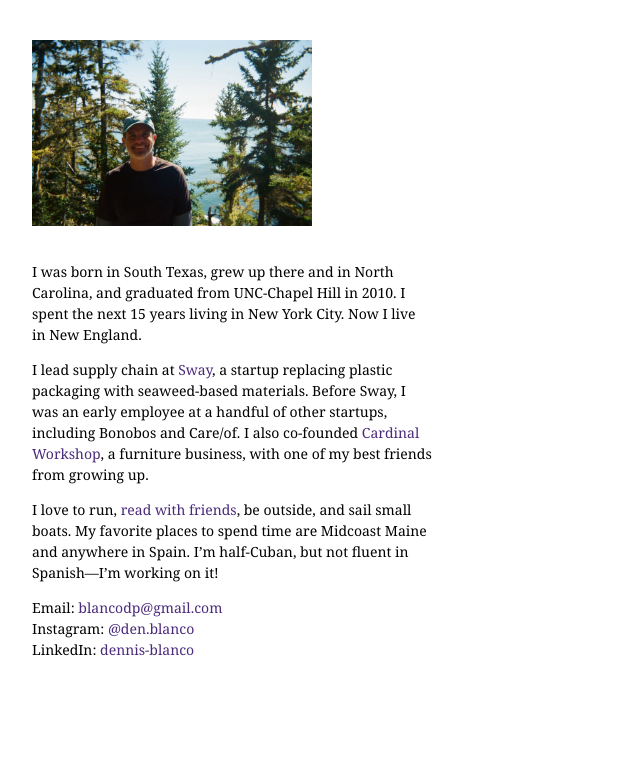
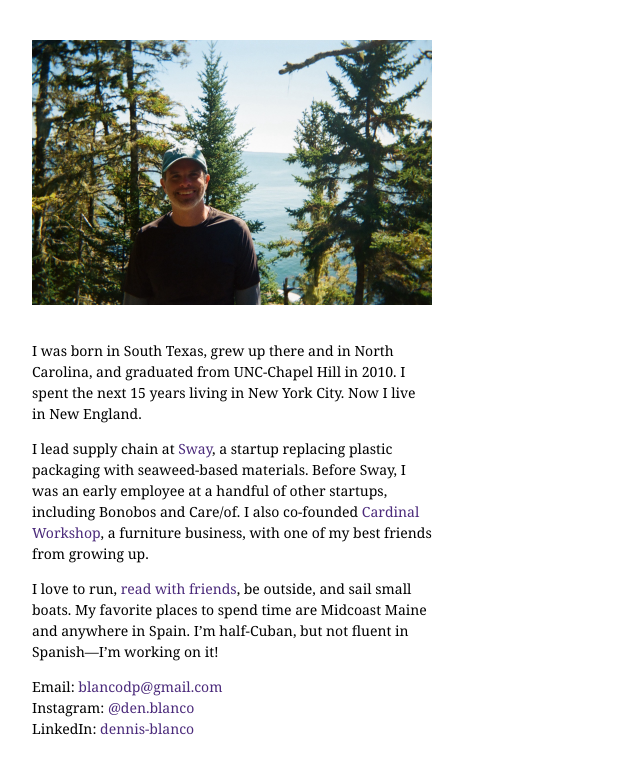
Before and after one commit to dnsblanco/blanco, a plain HTML site: page index.html in a window 1280 px wide. Shown: the whole page, without its empty margins (0-640 px from the left). Drawn offline with Linux system fonts and the light colour scheme.

Commit message:
Make homepage photo full column width
Co-Authored-By: Claude Opus 5.5 <noreply@anthropic.com>

```diff
--- a/style.css
+++ b/style.css
@@ -64,3 +64,7 @@ li::before {
 	margin-top: 0;
 	margin-bottom: 2.5em;
 	}
+
+.photo img {
+	max-width: 100%;
+	}
```
